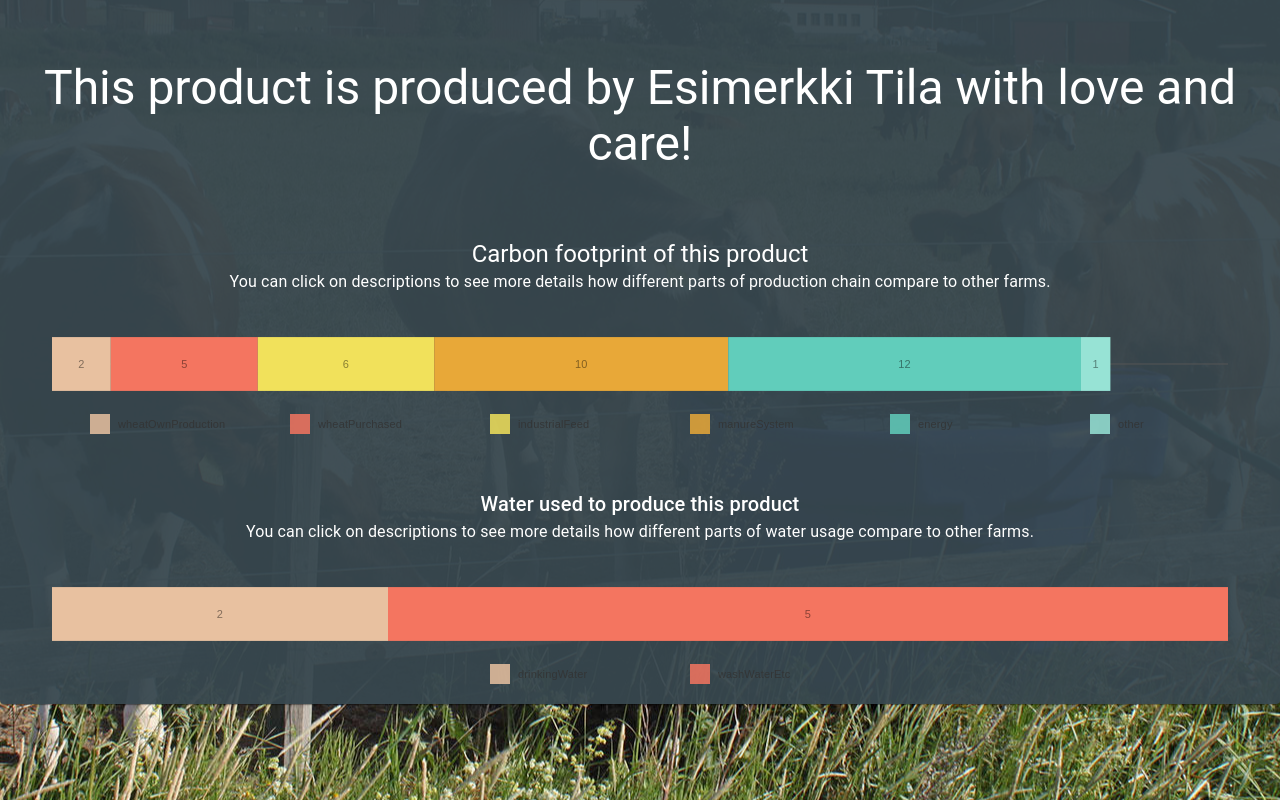
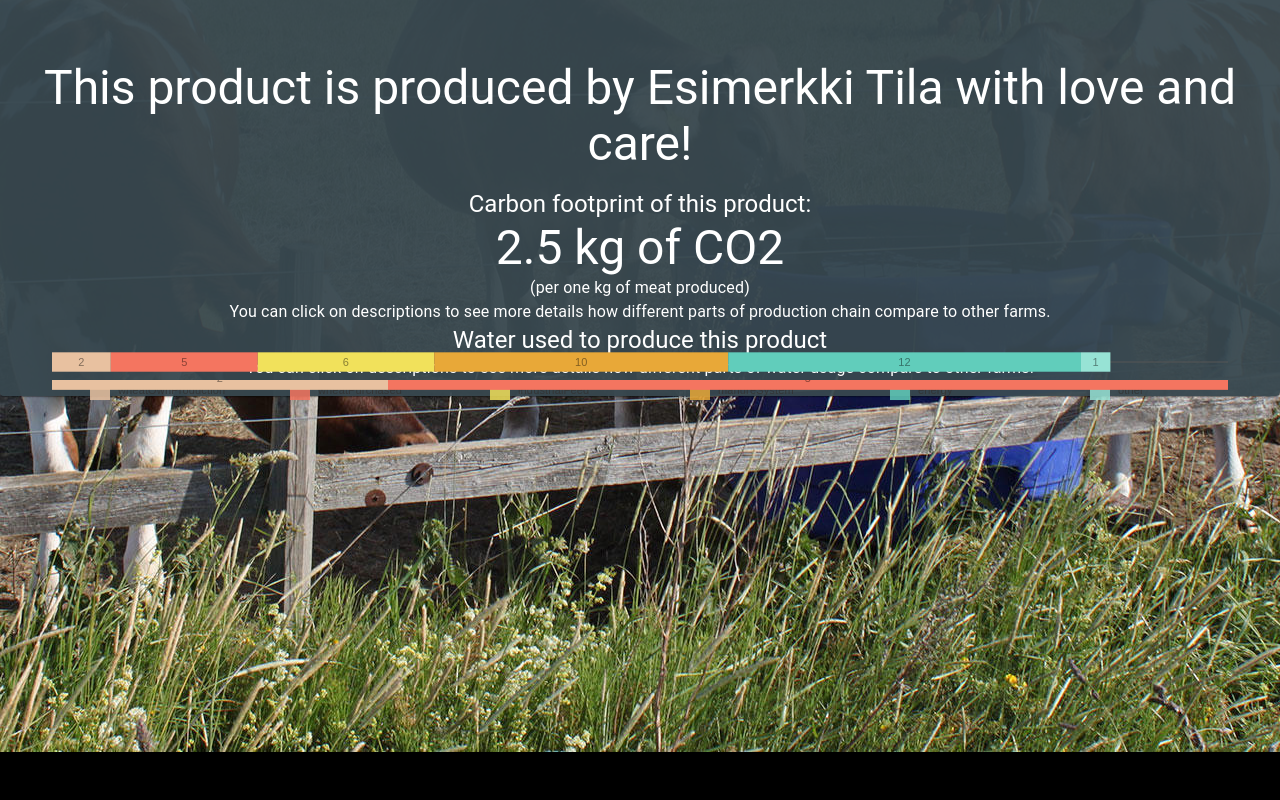
Before and after one commit to odporkka/hk-sustainability-app, a React (Create React App) app: page /1 in a window 1280 px wide. Built offline with nearby package versions, Linux system fonts and the light colour scheme.

Commit message:
Minor changes

```diff
--- a/src/App.js
+++ b/src/App.js
@@ -16,7 +16,7 @@ const useStyles = makeStyles(() => ({
     //     flexDirection: 'column'
     // },
     mainContainer: {
-        // maxHeight: 1200
+        height: '100%'
     },
     mainGrid: {
         flex: 1
@@ -29,10 +29,9 @@ function App() {
 
     return (
         <ThemeProvider theme={theme}>
+            <CssBaseline />
             <Paper>
                 <Container className={classes.mainContainer}>
-                    <CssBaseline />
-
                     <Grid container className={classes.mainGrid} justify='center' spacing={4}>
                         <Router />
                     </Grid>
--- a/src/components/content/ProductChainChart.jsx
+++ b/src/components/content/ProductChainChart.jsx
@@ -11,8 +11,8 @@ import {Typography} from "@material-ui/core"
 // MUI styles
 const useStyles = makeStyles(() => ({
     barChart: {
-        height: 200,
-        marginTop: 50
+        // height: 200,
+        // marginTop: 50
     }
 }))
 
@@ -72,19 +72,25 @@ const ProductChainChart = (props) => {
     return (
         <Grid container className={classes.chartContainer} >
             <Grid item xs={12} className={classes.barChart}>
-                <Typography variant='h5'  align='center' className={classes.title}>
-                    Carbon footprint of this product
+                <Typography variant='h5'  align='center'>
+                    Carbon footprint of this product: <br />
                 </Typography>
-                <Typography variant='body1'  align='center' className={classes.title}>
+                <Typography variant='h3'  align='center'>
+                    {farmCO2.co2ePerKgMeat} kg of CO2
+                </Typography>
+                <Typography variant='body1'  align='center'>
+                    (per one kg of meat produced)
+                </Typography>
+                <Typography variant='body1'  align='center'>
                     You can click on descriptions to see more details how different parts of production chain compare to other farms.
                 </Typography>
                 <BarChart data={CO2chartData} keys={CO2keys}/>
             </Grid>
             <Grid item xs={12} className={classes.barChart}>
-                <Typography variant='h6'  align='center' className={classes.title}>
+                <Typography variant='h5'  align='center'>
                     Water used to produce this product
                 </Typography>
-                <Typography variant='body1'  align='center' className={classes.title}>
+                <Typography variant='body1'  align='center'>
                     You can click on descriptions to see more details how different parts of water usage compare to other farms.
                 </Typography>
                 <BarChart data={WaterData} keys={WaterKeys}/>
```
